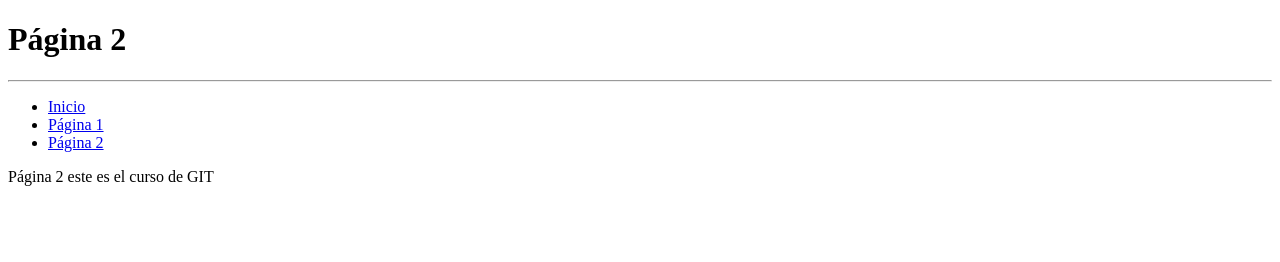
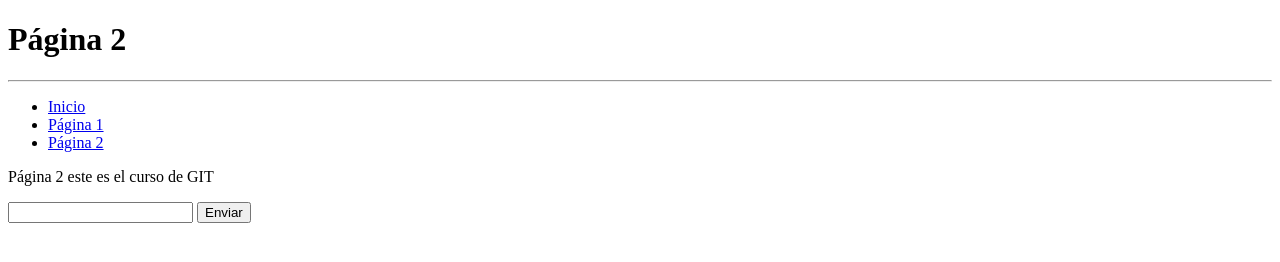
Before and after one commit to theoWald/cursoGit, a plain HTML site: page pagina2.html in a window 1280 px wide. Drawn offline with Linux system fonts and the light colour scheme.

Commit message:
formulario

```diff
--- a/pagina2.html
+++ b/pagina2.html
@@ -14,5 +14,9 @@
         <li><a href="pagina2.html">Página 2</a></li>
     </ul>
     <p> Página 2 este es el curso de GIT</p>
+    <form>
+        <input type="text" name="nombre"/>
+        <input type="submit" value="Enviar"/>
+    </form>
 </body>
 </html>
```
